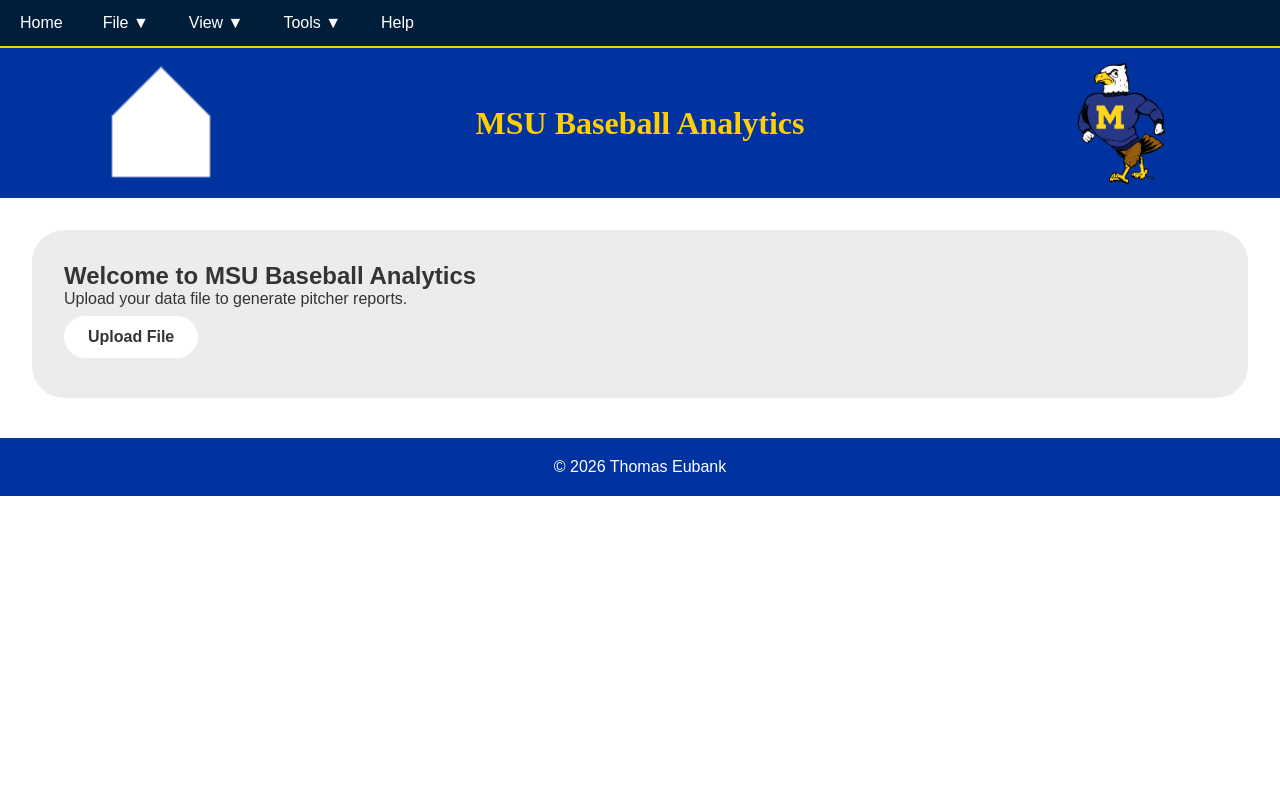
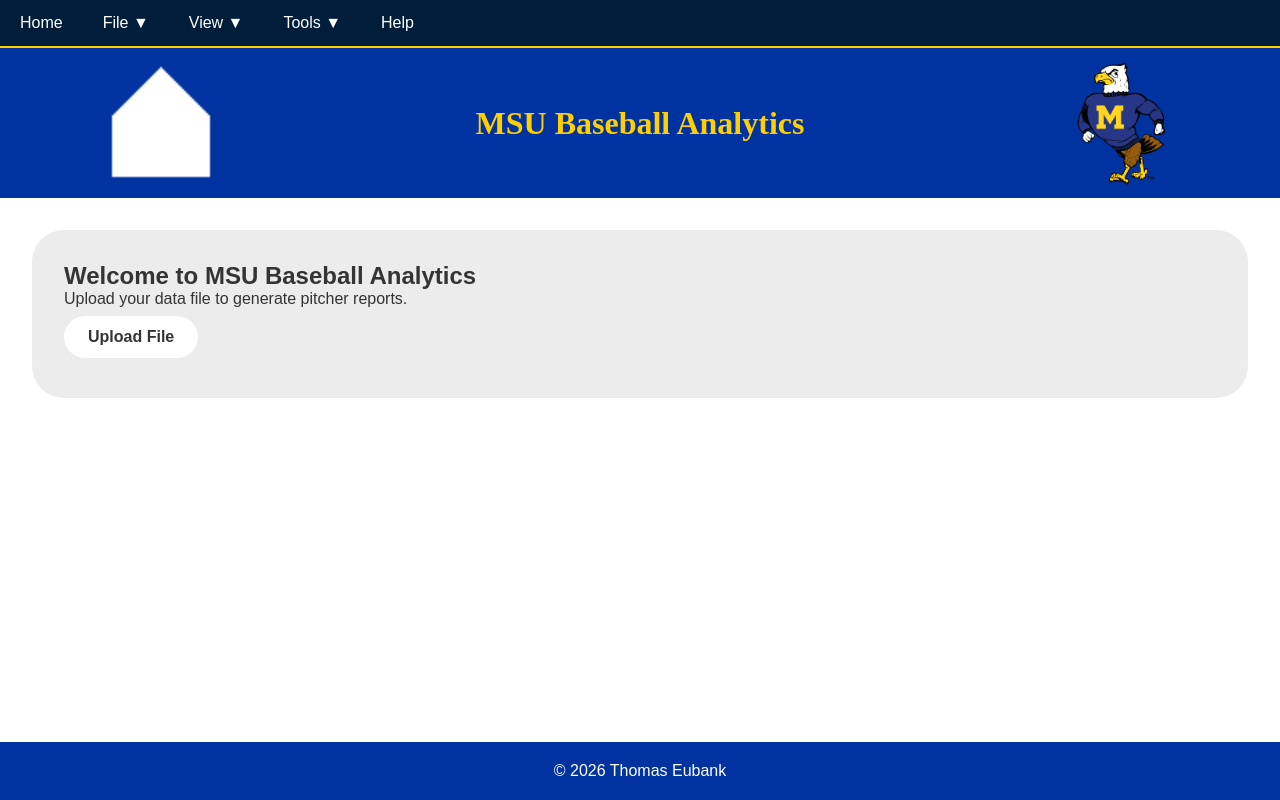
Before and after one commit to WarmFreezer/pitcher_reports, a Flask app: page / in a window 1280 px wide. Run offline with Flask 3, Linux system fonts and the light colour scheme.

Commit message:
Fixed footer margin

```diff
--- a/app/static/style.css
+++ b/app/static/style.css
@@ -22,6 +22,10 @@ body {
     font-family: Arial, sans-serif;
     color: var(--msu-dark);
     border-radius: 32px;
+    height: 100%;
+    display: flex;
+    flex-direction: column;
+    flex-grow: 0;
 }
 
 /* Navigation Styles */
@@ -126,7 +130,7 @@ body {
 .main-content {
     padding: 20px;
     max-width: 1200px;
-    margin: 0 auto;
+    margin: 0;
 }
 
 /* Footer */
--- a/app/templates/index.html
+++ b/app/templates/index.html
@@ -1,5 +1,5 @@
 <!DOCTYPE html>
-<html lang="en">
+<html lang="en" style="height: 100%;">
 <head>
     <meta charset="UTF-8">
     <meta name="viewport" content="width=device-width, initial-scale=1.0">
@@ -7,7 +7,7 @@
     <link rel="stylesheet" href="{{ url_for('static', filename='style.css') }}">
     <link rel="icon" type="image/x-icon" href="{{ url_for('static', filename='../resources/favicon.ico') }}">
 </head>
-<body onload="loadHeader('MSU Baseball Analytics', '/static/resources/HomePlate.png'); loadNavbar(); loadFooter();">
+<body onload="loadHeader('MSU Baseball Analytics', '/static/resources/HomePlate.png');  loadNavbar(); loadFooter();">
     <!-- Navbar Placeholder -->
     <div id="navbar-placeholder"></div>
 
@@ -15,7 +15,7 @@
     <div id="header-placeholder"></div>
 
     <!-- Main Content -->
-    <main class="main-content" style="padding: 0px; max-width: none;">
+    <main class="main-content" style="padding: 0px; max-width: none; flex-grow: 1; margin: 0px;">
         <div style="background-color: var(--msu-light); border-radius: 32px; padding: 32px; margin: 32px;">
             <h2>Welcome to MSU Baseball Analytics</h2>
             <p>Upload your data file to generate pitcher reports.</p>
```
